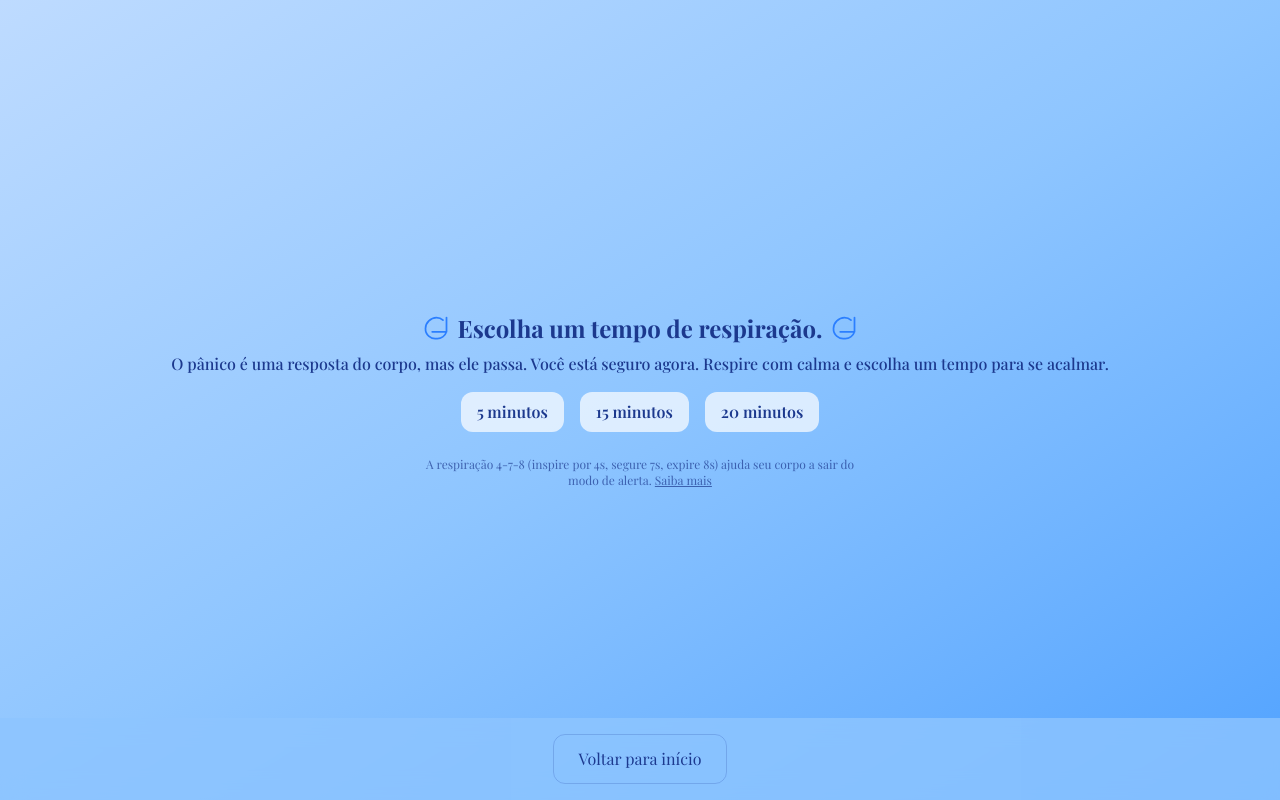
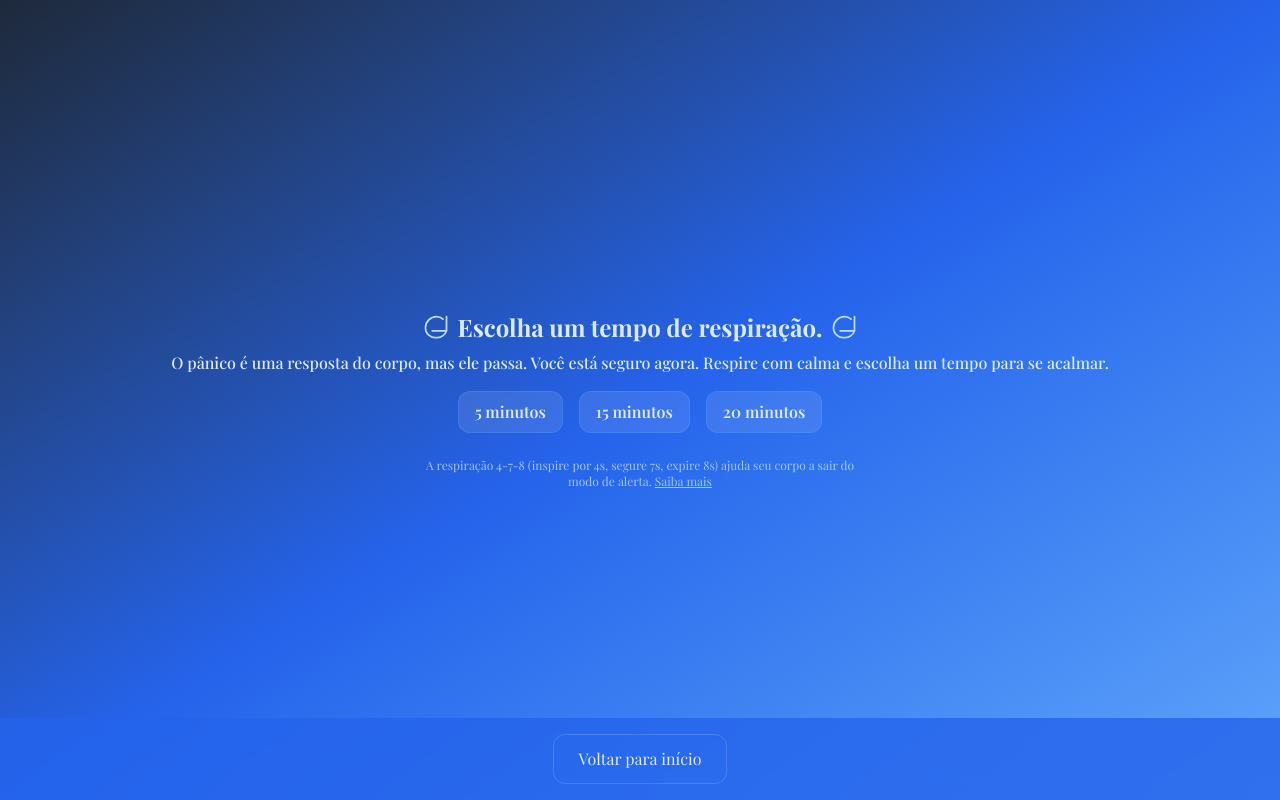
Before and after one commit to leticiael/selah-app, a Next.js app: page /panico in a window 1280 px wide. Built offline with nearby package versions, Linux system fonts and the light colour scheme; a web font is replaced by a local one.

Commit message:
color theme blue

```diff
--- a/src/app/panico/page.tsx
+++ b/src/app/panico/page.tsx
@@ -82,19 +82,20 @@ export default function PanicoPage() {
 
   const animationDuration = sel ? sel[phase] : 1;
 
+  // PALETA MAIS AZUL: fundo azul escuro, detalhes azul claro, textos claros
   return (
-    <main className="min-h-screen bg-gradient-to-br from-blue-200 via-blue-300 to-blue-400 flex flex-col items-center justify-center p-6 relative">
+    <main className="min-h-screen bg-gradient-to-br from-[#1e293b] via-[#2563eb] to-[#60a5fa] flex flex-col items-center justify-center p-6 relative">
       {!sel ? (
         <>
           <div className="text-center">
             <div className="flex items-center justify-center gap-2 mb-2">
-              <LeafIcon className="w-7 h-7 text-blue-500" />
-              <h1 className="text-2xl font-bold text-blue-900">
+              <LeafIcon className="w-7 h-7 text-blue-200" />
+              <h1 className="text-2xl font-bold text-blue-100">
                 Escolha um tempo de respiração.
               </h1>
-              <LeafIcon className="w-7 h-7 text-blue-500" />
+              <LeafIcon className="w-7 h-7 text-blue-200" />
             </div>
-            <p className="mb-4 text-base text-blue-900 font-medium">
+            <p className="mb-4 text-base text-blue-100 font-medium">
               O pânico é uma resposta do corpo, mas ele passa. Você está seguro agora. Respire com calma e escolha um tempo para se acalmar.
             </p>
             <div className="flex flex-col md:flex-row md:justify-center md:items-center gap-4 mb-4">
@@ -102,13 +103,13 @@ export default function PanicoPage() {
                 <button
                   key={p.label}
                   onClick={() => setSel(p)}
-                  className="px-4 py-2 bg-white/70 text-blue-900 rounded-xl hover:bg-white transition font-semibold w-full md:w-auto"
+                  className="px-4 py-2 bg-white/10 text-blue-100 rounded-xl hover:bg-white/20 transition font-semibold w-full md:w-auto border border-blue-400/30"
                 >
                   {p.label}
                 </button>
               ))}
             </div>
-            <p className="mt-6 text-xs text-blue-900/70 max-w-md mx-auto">
+            <p className="mt-6 text-xs text-blue-200/80 max-w-md mx-auto">
               A respiração 4-7-8 (inspire por 4s, segure 7s, expire 8s) ajuda seu corpo a sair do modo de alerta.{" "}
               <a
                 href="https://www.medicalnewstoday.com/articles/324417"
@@ -121,10 +122,10 @@ export default function PanicoPage() {
             </p>
           </div>
           <div className="fixed bottom-0 left-0 w-full">
-            <div className="w-full flex justify-center items-center p-4 bg-blue-300/80 backdrop-blur-md">
+            <div className="w-full flex justify-center items-center p-4 bg-[#2563eb]/80 backdrop-blur-md">
               <a
                 href="/"
-                className="px-6 py-3 text-blue-900 rounded-xl border border-blue-900/20 hover:bg-blue-200 transition"
+                className="px-6 py-3 text-blue-100 rounded-xl border border-blue-200/20 hover:bg-[#60a5fa]/60 transition"
               >
                 Voltar para início
               </a>
@@ -134,11 +135,11 @@ export default function PanicoPage() {
       ) : (
         <>
           <div className="w-full flex flex-col items-center">
-            <h1 className="text-3xl font-semibold text-blue-900 mt-8 md:mt-12 mb-2 text-center">
+            <h1 className="text-3xl font-semibold text-blue-100 mt-8 md:mt-12 mb-2 text-center">
               {sel.label} de Respiração
             </h1>
             <div className="mb-15"></div>
-            <p className="mb-8 text-blue-900 text-center">
+            <p className="mb-8 text-blue-200 text-center">
               {phase === "inhale"
                 ? "Inspire com calma"
                 : phase === "hold"
@@ -156,7 +157,7 @@ export default function PanicoPage() {
                 borderRadius: "9999px",
                 pointerEvents: "none",
                 boxShadow:
-                  "0 0 80px 20px #60a5fa88, 0 0 160px 60px #93c5fd77, 0 0 40px 10px #3b82f699",
+                  "0 0 80px 20px #60a5fa88, 0 0 160px 60px #2563eb77, 0 0 40px 10px #38bdf899",
                 zIndex: 0,
               }}
               animate={{
@@ -166,7 +167,7 @@ export default function PanicoPage() {
               transition={{ duration: animationDuration, ease: "linear" }}
             />
             <motion.div
-              className="w-60 h-60 bg-white/40 rounded-full flex items-center justify-center text-2xl font-medium text-blue-900 relative z-10"
+              className="w-60 h-60 bg-white/20 rounded-full flex items-center justify-center text-2xl font-medium text-blue-100 relative z-10 shadow-lg"
               animate={{
                 scale: phase === "inhale" || phase === "hold" ? 1.4 : 0.8,
               }}
@@ -179,14 +180,14 @@ export default function PanicoPage() {
                 : "Expire"}
             </motion.div>
           </div>
-          <div className="text-xl text-blue-900 mb-6 text-center">
+          <div className="text-xl text-blue-100 mb-6 text-center">
             {Math.floor(timeLeft / 60)}:{String(timeLeft % 60).padStart(2, "0")}
           </div>
           <div className="flex justify-center mt-8 mb-4">
             <button
               onClick={() => setSel(null)}
               aria-label="Encerrar sessão"
-              className="flex items-center justify-center w-14 h-14 rounded-full bg-white/80 border border-blue-900/20 text-blue-900 hover:bg-blue-200 transition shadow-lg"
+              className="flex items-center justify-center w-14 h-14 rounded-full bg-white/10 border border-blue-200/20 text-blue-100 hover:bg-white/20 transition shadow-lg"
             >
               <svg
                 xmlns="http://www.w3.org/2000/svg"
```
